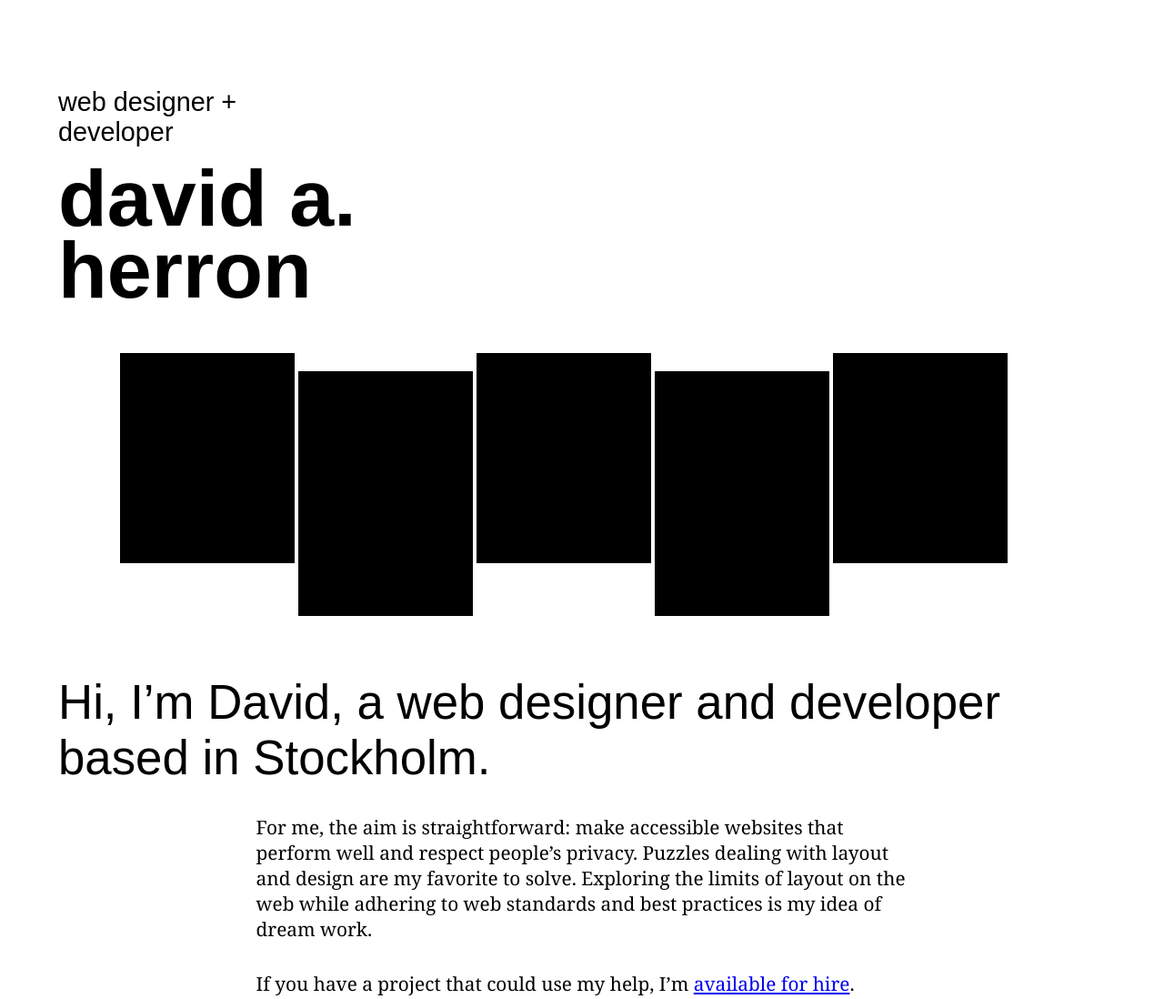
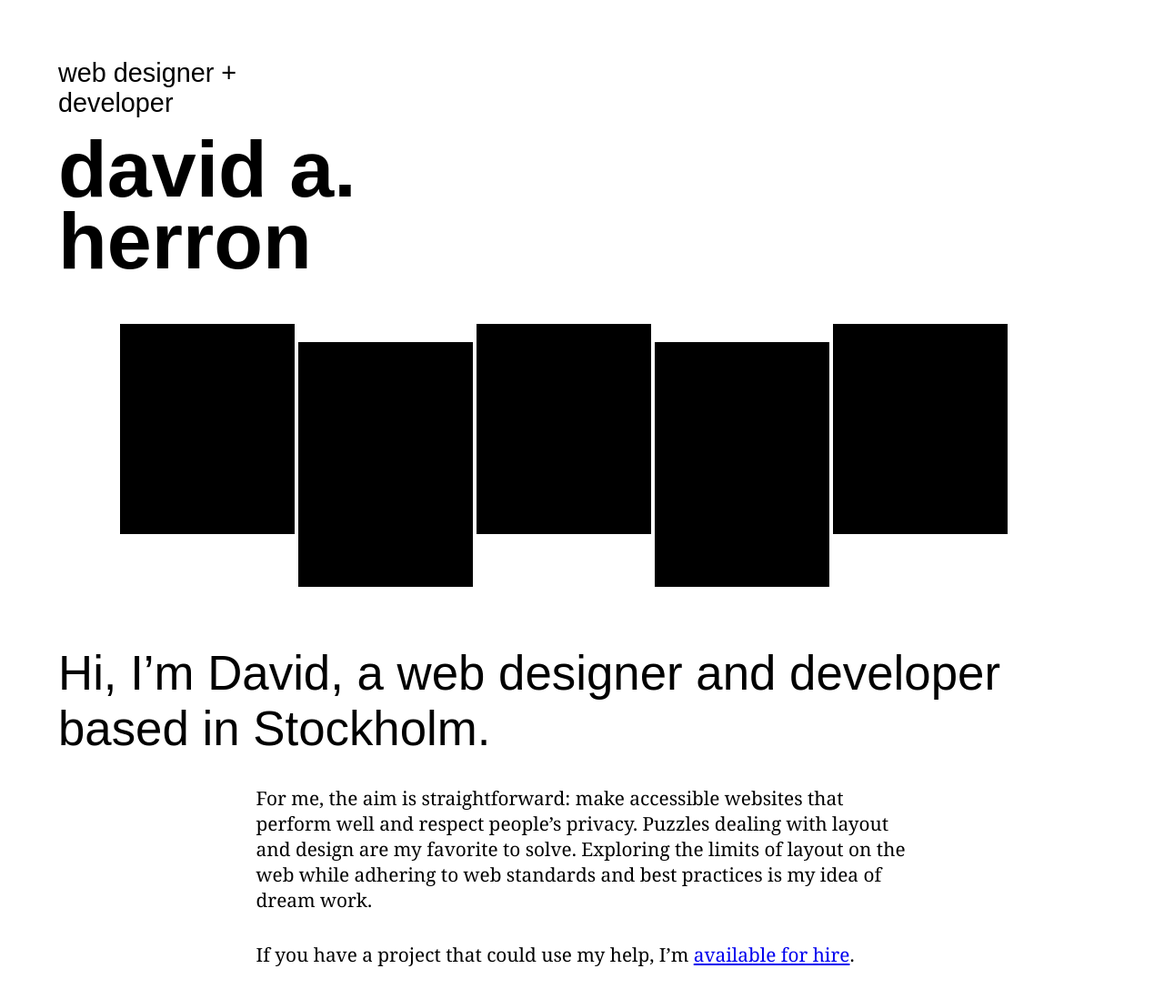
Before and after one commit to dvdherron/dh-11ty, an Eleventy site: page src/index.md in a window 1280 px wide. Shown: the top 1098 px of the page at 91% size. Built offline with nearby package versions, Linux system fonts and the light colour scheme; Eleventy itself is replaced by a stand-in of ours; files that its build step writes are made by us from their sources.

Commit message:
remove top margin on header on widescreens

```diff
--- a/src/_templates/main.css
+++ b/src/_templates/main.css
@@ -282,6 +282,11 @@ main p {
   }
 }
 
+@media screen and (min-width: 1000px) {
+  [data-layout="banner"] {
+  margin: 0 auto 4rem;
+}
+
 @media screen and (min-width: 1200px) {
   /* .intro {
     padding: 0 3em;
```
